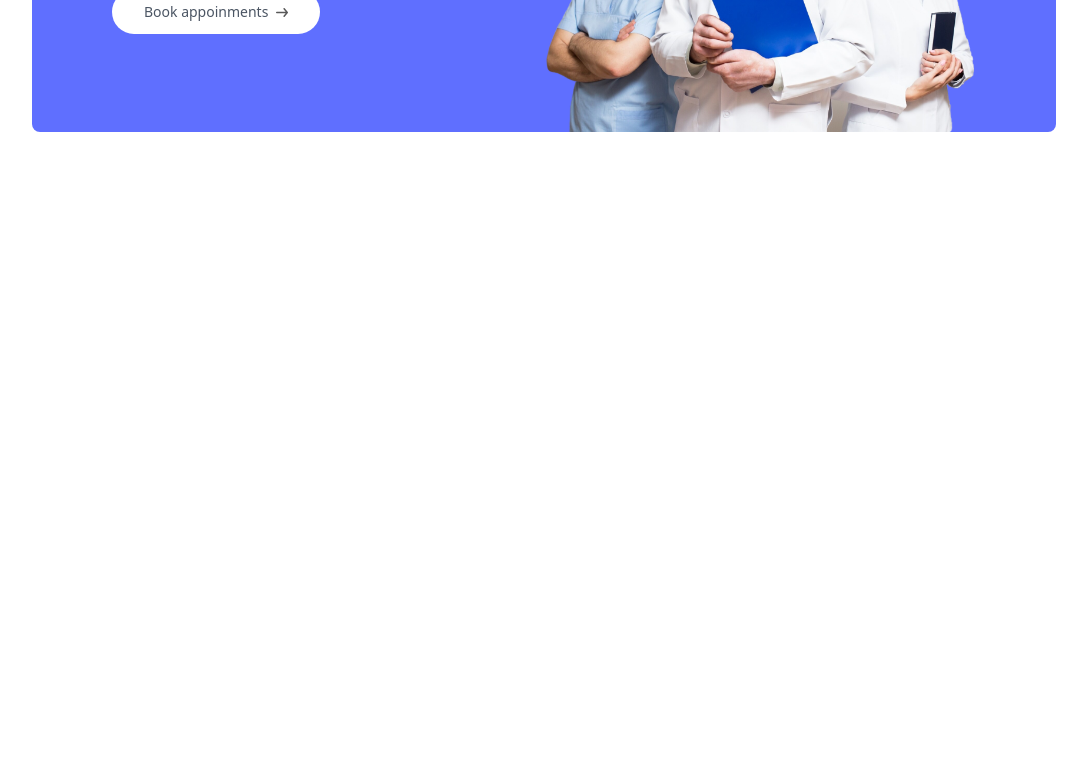
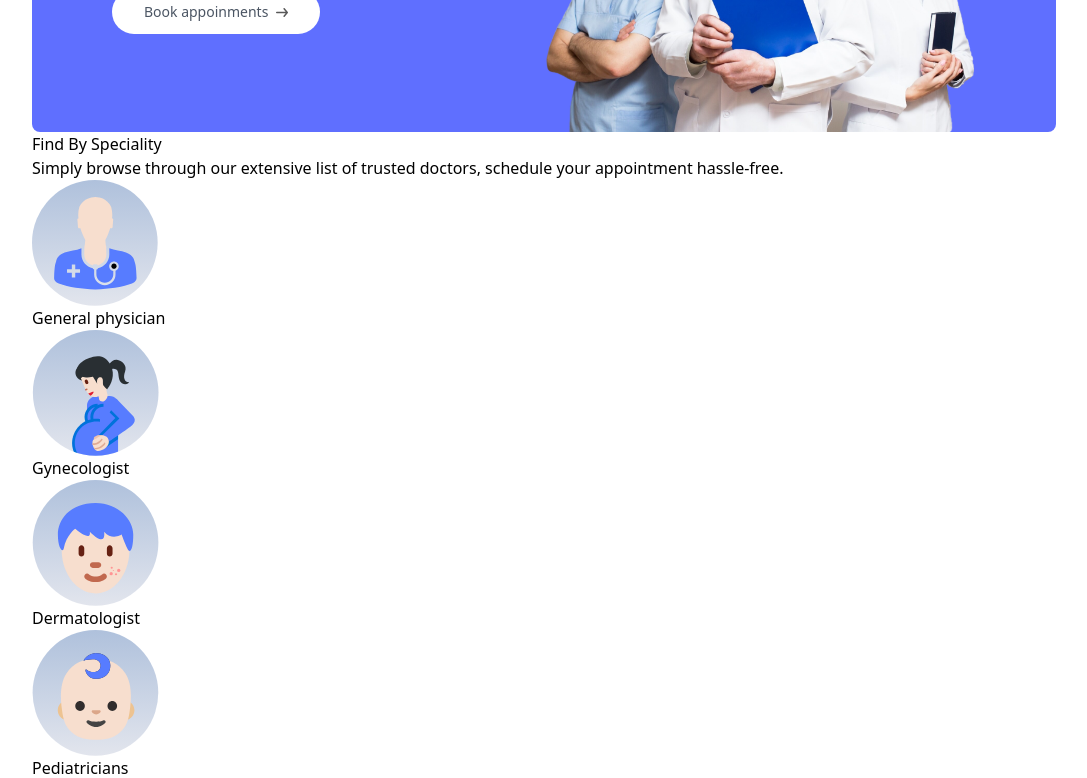
Before and after one commit to NavinduBinuwara/FinalProject-CL-BSCSD-28-03-Navindu-Binuwara, a React (Vite) app in the folder frontend/: page / in a window 1280 px wide. Shown: the part 560-1338 px from the top of the page, without its empty margins (96-1183 px from the left). Before the commit the page ends 800 px from the top, so only its background shows below. Built offline with nearby package versions, Linux system fonts and the light colour scheme.

Commit message:
SpecialityMenu Section Development

```diff
--- /dev/null
+++ b/frontend/src/components/SpecialityMenu.jsx
@@ -0,0 +1,23 @@
+import React from 'react'
+import { specialityData } from '../assets/assets'
+import { Link } from 'react-router-dom'
+const SpecialityMenu = () => {
+  return (
+    <div id='#speciality'>
+        <h1>Find By Speciality</h1>
+        <p>Simply browse through our extensive list of trusted doctors, schedule your appointment hassle-free.</p>
+        <div>
+            {specialityData.map((item,index)=>(
+                <Link key={index} to={`/doctors/${item.speciality}`}>
+                    <img src={item.image} alt="" />
+                    <p>{item.speciality}</p>
+                </Link>
+            ))}
+
+        </div>
+
+    </div>
+  )
+}
+
+export default SpecialityMenu
--- a/frontend/src/pages/Home.jsx
+++ b/frontend/src/pages/Home.jsx
@@ -1,10 +1,12 @@
 import React from 'react'
 import Header from '../components/Header'
+import SpecialityMenu from '../components/SpecialityMenu'
 
 const Home = () => {
   return (
     <div>
         <Header/>
+        <SpecialityMenu/>
     </div>
   )
 }
```
